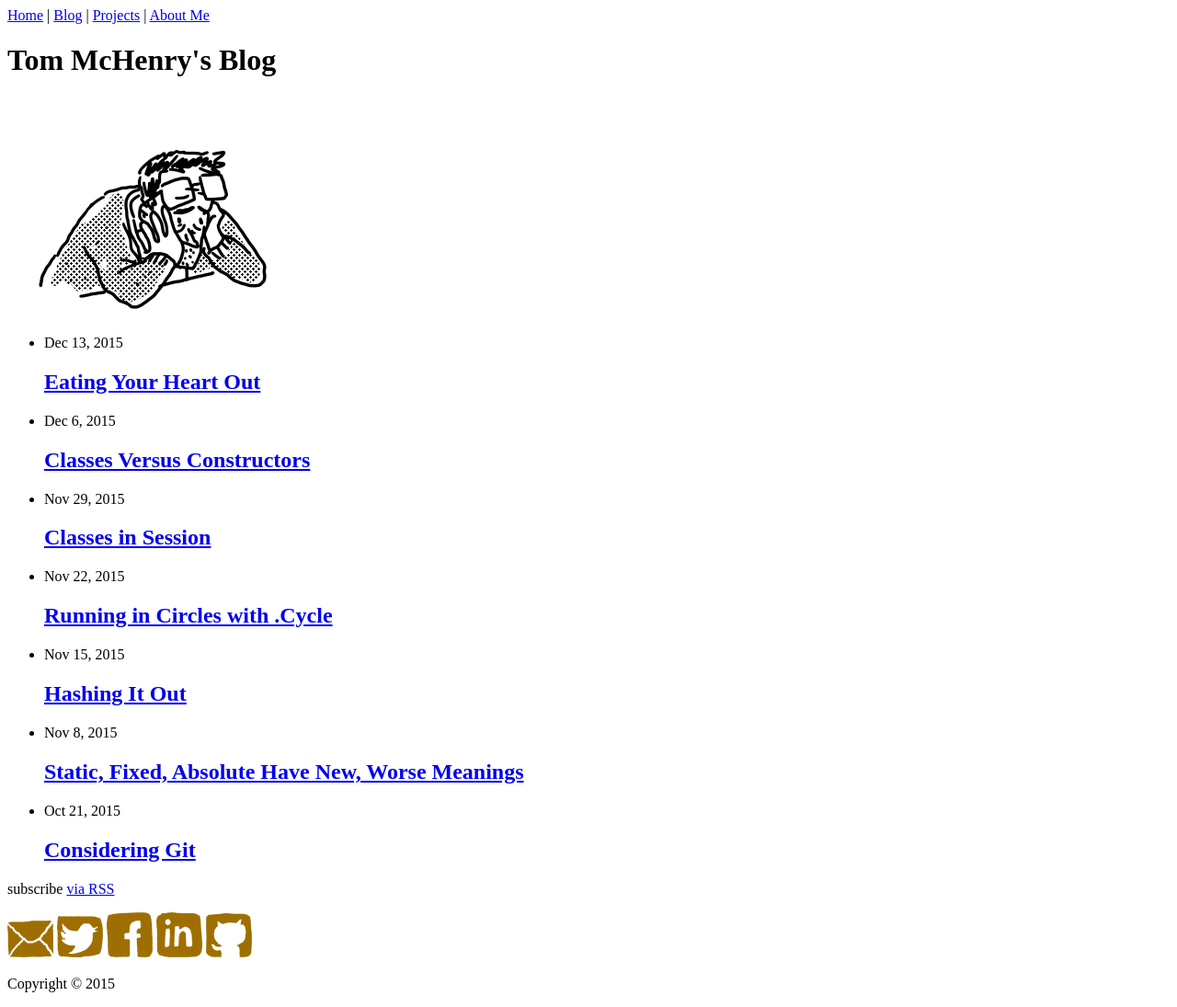
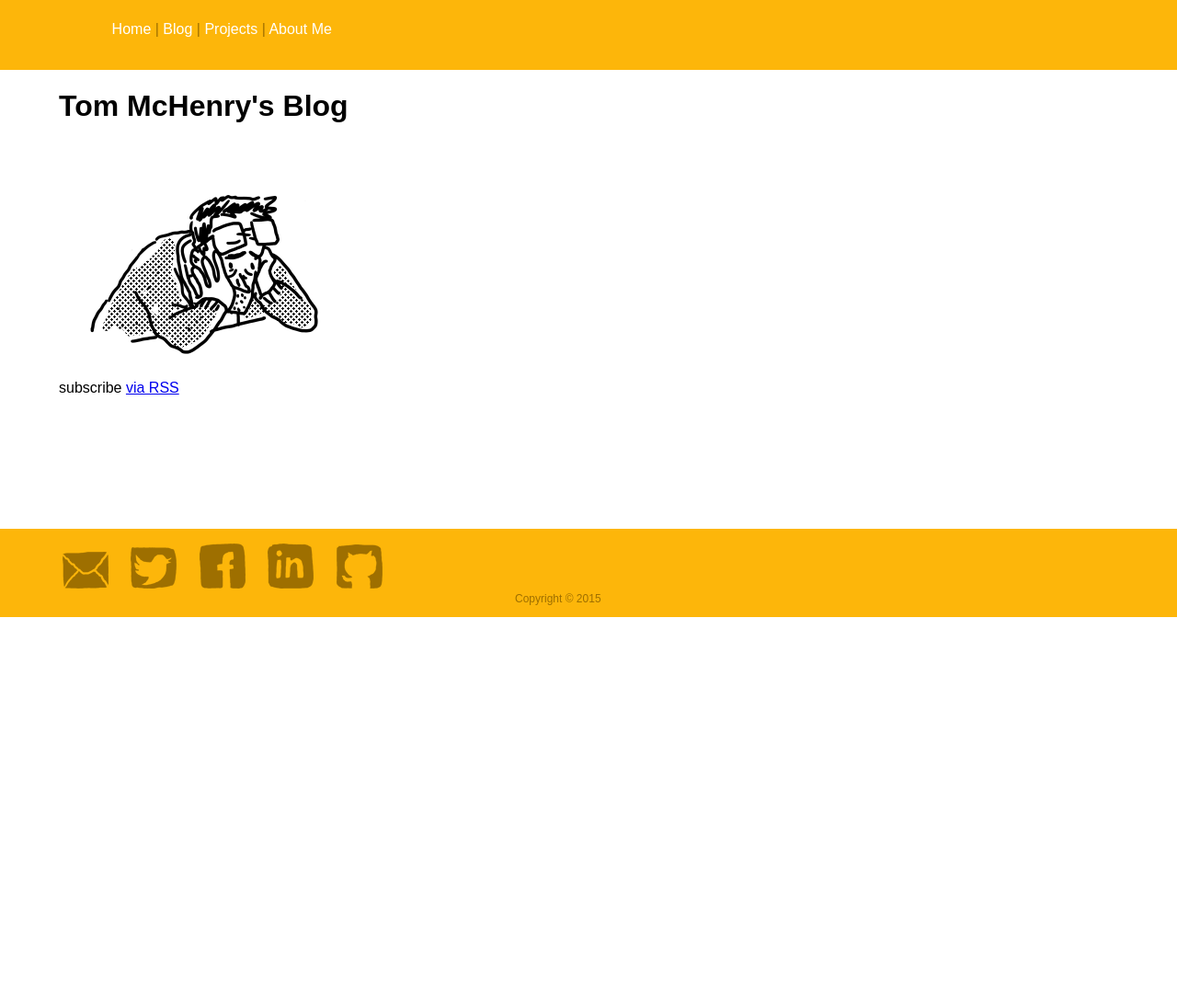
Before and after one commit to tommchenry/tommchenry.github.io, a Jekyll site: the page built from blog.html, in a window 1280 px wide. Shown: the whole page at 92% size. Built offline with Jekyll 4.4.1, drawn with Linux system fonts in a browser that asks for light colours; after the commit the page ends 900 px from its top, so only the background shows below that.

Commit message:
Correct Jekyll stylesheets.

````diff
--- a/_includes/header.html
+++ b/_includes/header.html
@@ -1,7 +1,7 @@
 <header>
 
   <nav>
-       <a href="/index.html">Home</a> | <a href="/blog/index.html">Blog</a> | <a href="/projects/index.html">Projects</a> | <a href="/about.html">About Me</a>
+       <a href="/index.html">Home</a> | <a href="blog.html">Blog</a> | <a href="/projects/index.html">Projects</a> | <a href="/about.html">About Me</a>
   </nav>
 
 
--- a/_posts/2015-10-21-considering-git.md
+++ /dev/null
@@ -1,24 +0,0 @@
----
-layout: post
-title: Considering Git
----
-
-#Considering Git
-
-##Week 1 Technical Blog
-
-####October 21, 2015
-
-**What are the benefits of version control?**
-
-Version control is a more robust way of saving your work over time. Where traditional saving overwrites the same file over and over, wiping away what the file used to say with what it says now, version control keeps a library of all the committed file states that have existed since the version control was first initialized. What's more it's not doing this for just one file in a project, but all the files specified for a given project, giving you access to the entire project as a timeline of changes, any one of which can be referenced again later.
-
-Version control also makes it easier for large teams to collaborate on projects, since anyone can copy the library of versions so far and start creating new branches to add updates or changes to what's been done.
-
-**How does git help you keep track of changes?**
-
-Git helps you track the changes that have been made to all files in a repository through git log. Here you can see all the commit messages, which (ideally) lay out what was added and updated in each successive commit, and who performed that commit. Git also tracks the number of lines that have been added or deleted, and allows you to check out any of these earlier commits and compare it to the commit you're currently working on.
-
-**Why use GitHub to store your code?**
-
-Github is a giant centralized directory of repositories. It's not only a handy (and free) offsite backup for your work, but also a way to track much of the same information you'd find in command line git in a pleasing graphical format, to find collaborators and similar projects, and to make your code available to interested users.
--- a/_posts/2015-11-08-fixed-static-absolute.md
+++ /dev/null
@@ -1,38 +0,0 @@
----
-layout: post
-title: Static, Fixed, Absolute Have New, Worse Meanings
----
-
-#CSS Concepts
-
-##Static, Fixed, Absolute Have New, Worse Meanings
-
-####November 8, 2015
-
-For me, one of the most difficult concepts to grasp in CSS is positioning. In general, the concept isn't difficult: positioning just refers to how parts of your HTML page should be displayed on the page. Position has four other properties associated with it: top, right, left and bottom. Adding values to these will adjust the positioning of the element. Just how it adjusts the position and what it positions them relative to depends on what value the position property has.
-
-In theory, you can use positioning to make any part of your HTML fall anywhere you need it to on the page. In practice, this is only possible if you know exactly what you're doing with the different possible values for the position property, and keeping them separate is where things get confusing. For one thing, "absolute," "fixed," and "static" are usually mean the same thing, but here mean three completely different things.
-
-**Static Positioning**
-
-Static positioning is the easiest to understand because it's the most basic. HTML elements position as static by default, so if you haven't ever set position values before, you've been working with static positioned elements. An element with static positioning isn't affected by top, right, left and bottom. Think of static as locking the element in place.
-
-**Relative Positioning**
-
-Relative positioning is the first position value to be affected by top, right, left and bottom. If you set position to relative, any values for top, right, left and bottom will nudge the HTML element that much from where it would otherwise appear if it still had static positioning. You're moving the HTML element relative to where it should appear.
-
-**Fixed Positioning**
-
-Fixed positioning doesn't take an element's original position into account at all. Instead, fixed position fixes the element in place on the browser window, even if the page is scrolled. The values of top, right, left and bottom now are used to glue the element that much from the top, left, right, and bottom of the window itself. So a position:fixed; element with a top value of 0 will be glued to the top of the browser window and stay there, even if the user scrolls down the page.
-
-**Absolute Positioning**
-
-Absolute positioning is the final position value and probably the most difficult to understand. Absolute positioning is the only position value to work off of the position values of other HTML elements on the page. For the first time, you have to think about the HTML elements that are wrapping the HTML element whose position you're adjusting. This means talking about how elements have parents.
-
-Every HTML element on a page has a parent element, and the easiest way to think about this concept is that an element's parent is the element that's wrapping it. On a simple page with only a `<main>` element, that `<main>` element's parent is the `<body>` tag, which wraps the whole page's content.
-
-Now, if an element's parent has a position value that is anything except static (remember: static just means the default position value), setting position:absolute; will adjust that element's position relative to the parent element.
-
-Remember how in fixed positioning, you were positioning the element relative to the browser window? Absolute positioning works as though the parent element is the browser window. So if you had a `<main>` element with a fixed position at the top of the screen, and inside it you had an `<article>` element with a position:absolute and bottom:0, the `<article>` element is going to stick to the bottom of the `<main>` element. If you set right to 0, the `<article>` element would stick to the right side of the `<main>` element.
-
-Absolute positioning is like trapping an element inside its parent like an element-based prison cell. Where relative and fixed positioning can move your elements anywhere you want them to go, absolute positioning makes sure they're only ever moving around inside their parent element.
--- a/_posts/2015-11-15-hashing-it-out.md
+++ /dev/null
@@ -1,34 +0,0 @@
----
-layout: post
-title: Hashing It Out
----
-
-#Hashing It Out
-
-##Hashes and Arrays in Ruby
-
-###November 11, 2015
-
-Hashes and arrays are both very similar concepts. Both are container objects -- literally objects to contain other objects (other stuff) -- and both are indexed, which means that they have a quick and easy way for you to access the stuff contained within them. Both can also grow or shrink in size as you need them to, which makes them very useful for all kinds of situations. In fact, both arrays and hashes are so similar, that Ruby has lots of built in ways to help you pass the collection of stuff contained within one to another and vice-versa because in practice both wind up being used fairly often and the ability to convert information from one to another became essential.
-
-That said, they are distinct types of object, which means they aren't so similar as to be the same thing. There are situations where an array is more useful than a hash just as there are situations where a hash is more useful than an array. To see why, let's look at each one specifically
-
-**Arrays**
-
-Arrays are container objects where the objects are kept in a particular order. Each object, when added to the array, is given a place in a kind of line. If you're new to programming languages this part might be kind of confusing, but the first object in line is number 0, the second is number 1, the third is number 2 and so on all the way to the end of the line and the end of the array.
-
-Now, at any time if you need a specific object from the line, you only need to request it by this number, its index. Unless you do something to alter the ordering or the objects in the array, you'll always be able to use an object by calling on this index. Say you had an array of the days of the week from Sunday to Saturday. Monday is always going to be the day with the index 1, and you can probably know that without opening up the program and looking at the array in detail. This is the sort of situation where having an array excels: it's a super efficient way to grab an object when you're sure if its place in line.
-
-But the index is limited to only integers. It's like if you had access to the library, but only by the Dewey Decimal number and no way to look up by subject, title, or author. Sure, an experienced librarian might know offhand that the novels are all in the 800s somewhere, but probably not the exact number for a certain novel. This hypothetical library has limited usability for the first-time user and isn't super readable.
-
-**Hashes**
-
-Hashes are container objects where the objects aren't kept in a strict order. Instead, each object when added to the hash is given a key. This key works almost exactly like an array's index, except that a key can have any sort of value from an integer (like an array index) to whole strings or any other object type. This allows you to set an explicit relationship between this key object and the value object.
-
-Now at any time, if you need a specific object from the hash, you only need to ask for it by its key. Even if additional keys and values are added, you can always reach the value again by calling on its key. Say we wanted to represent me as a hash. They key "name" could be given the value "Tom" and now whenever we needed to use my name, we'd only have to ask for my hash's name key and the hash would hand us back "Tom."
-
-Contrast this to an array where we'd have to remember which index number we stashed my name under: Was that index 0 or 1? Has anything happened in the program that shifted any of the key values in the array? So using hash keys becomes much more powerful for certain kinds of problems. You can even set default values that will return if your hash hasn't been fully fleshed out with all the correct values for each key yet -- maybe the example me hash is incomplete so asking for the key "age" would return the value "No age given" until I get around to adding an actual value later.
-
-This is all very powerful and may make plain old arrays seem kinda flimsy in comparison, but there's still a lot of value to be had in arrays. Remember the example of using an array of all the days of the week from Sunday to Saturday? There are always going to be seven days in a week, always in a certain order and we all know them in that order from a very young age. The more robust unordered container of a hash doesn't give us much more value for the added complexity. You'd need to declare keys for each day's value, but in an array the numbered index is given upon creation of the array.
-
-Hash keys are also limited by uniqueness. You can only have one key by a given value in a hash. I have two cats, so the me hash can't have a "cat" key, or I'll be leaving one of them out, which is a good way to get hissed at. Sure, we can make a cat-1 key and a cat-2 key, but you can probably see how this sort of thing can get out of hand very quickly.
--- a/_posts/2015-11-22-running-in-circles.md
+++ /dev/null
@@ -1,39 +0,0 @@
----
-layout: post
-title: Running in Circles with .Cycle
----
-
-#Running in Circles with .Cycle
-
-##An Enumerable Method
-
-####November 22, 2015
-
-![Enumerable Illustration](/imgs/enumerable-illustration.png)
-
-.cycle is an Enumerable method, so it runs on a collection object like an array or a hash. .cycle works by taking that collection object and running some block of code over each of the parts of the object multiple times. It will cycle through each item in the collection object as many times as you define. If you're familiar with some of the more advanced loop options in Ruby, .cycle works sort of like the .times loop and could work in many of the same situations but with collection objects. You can even run the .cycle through the object an infinite number of times if you don't specify an argument to the method.
-
-For example:
-
-```
-array = [1,2,3,4,5]
-
-array.cycle(2){|element| puts element + 1}
-```
-
-will return:
-
-```
-2
-3
-4
-5
-6
-2
-3
-4
-5
-6
-```
-
-Notice after the 6, the second cycle through the code block begins. Also notice that the second code block also puts 2, 3, 4, 5, 6, not 3,4,5,6,7 as you might expect. .cycle loops through the elements, but does not change them or save the new values created.
--- a/_posts/2015-11-29-classes-in-session.md
+++ /dev/null
@@ -1,12 +0,0 @@
----
-layout: post
-title: Classes in Session
----
-
-#Classes in Session
-
-##A Beginner's Guide to Ruby's Classes
-
-####November 29, 2015
-
-![Classes Illustration](/imgs/ruby-classes-illustration.png)
--- a/_posts/2015-12-06-classes-versus-constructors.md
+++ /dev/null
@@ -1,40 +0,0 @@
----
-layout: post
-title: Classes Versus Constructors
----
-
-#Classes Versus Constructors
-
-##Ruby classes vs. JavaScript constructor functions
-
-###December 6, 2015
-
-In both Ruby and Javascript, once you get beyond a certain point of complexity, you'll probably want the abilty to produce many instances of the same kind of object. Last week I talked about how Ruby classes are a lot like blueprints for a house or the template for a comics page and how having this plan to work off of means that we can make more and more of the same general object instances with new kinds of specific values. Javascript can kind of do the same thing (but not exactly) by using constructor functions.
-
-The terminology constructor function is easier to remember than "class" because the name tells you what you can expect the function to do: construct an object. When you write a constructor function, you're telling Javascript how to build that object's default instance. You can then interact with and update individual instances without necessarily updating all the instances of that same object. Again, this is all very much like a class in Ruby.
-
-####Syntax
-
-#####Ruby Class
-
-{% highlight ruby %}
-class myObjects
-  def initialize(instance_variable)
-    @instance_variable = instance_variable
-  end
-{% endhighlight %}
-
-#####Javascript Constructor Function
-
-{% highlight javascript %}
-function myObjects(instanceVariable){
-  this.instanceVariable = instanceVariable;
-}
-{% endhighlight %}
-Notice the many similarities between these two. After the first line in the Ruby example specifically declares a class of myObjects, the two can be laid next to each other and compared easily. The Ruby def is used to define a method, much how the Javascript function is used to define a function in Javascript. Both are then passed instance_variable as an argument in Ruby or a parameter in Javascript. We then set this value equal to a property that each instance of our object will have. In Ruby we declare a special variable, an instance variable with @instance_variable. In Javascript, we also declare a special kind of variable but the syntax is slightly different: this tells Javascript that this particular value of the property will belong to this particular instance of the object. Imagine telling your constructor function "This time the value of the property will be what's passed in as a parameter.
-
-####Differences
-
-Even though I took pains to lay out how classes in Ruby are used to produce objects, weirdly enough, classes are themselves also objects. Because Ruby classes are objects that are so widely used, Ruby provides a whole bunch of built-in methods and properties for these special class objects.
-
-However, Javascript constructors aren't these robust special objects. They're just functions like other functions, they just happen to produce instances of objects. At our level, the similarities overwhelm the differences, but these Javascript constructor functions wind up being a much more basic version of Ruby classes until you flesh them out with additional properties and methods.
--- a/_posts/2015-12-13-eating-your-heart-out.md
+++ /dev/null
@@ -1,32 +0,0 @@
----
-layout: post
-title: Eating Your Heart Out
----
-
-#Eating Your Heart Out
-
-##Recursion and You (and Recursion)
-
-####December 13, 2015
-
-#####Base Case
-
-If now you feel you understand the basics of recursion, stop reading.
-
-#####Other Cases
-
-Recursion is the snake swallowing its own tail. It's a video camera filming a screen that's displaying the feed from the video camera. It's a story about a dark and stormy night where a vampire tells a story about a dark and stormy night where a vampire tells a story about a dark and stormy night where -- you get the idea.
-
-See how I had to cut off with that last example, or it could run forever? That's the secret to recursion. Remember when we first learned about while loops and there was the dire warning that you have to have some sort of iterator or break on a while loop or it will run forever?
-
-Recursion essentially harnesses the power of infinite loop errors and uses it for good.
-
-We do this by having a function call itself inside itself. The method will run and at some point call the method within itself which will then call the method within that version of the method. You're probably thinking, "Won't that break everything?" And it will!
-
-The secret of recursion and what keeps it from being an infinite loop is the base case. The base case is the most basic possible return value. If you're recursioning a giant list of numbers, it's probably the zero or one value. The base case of the snake eating its tail is when there's no more snake to eat. The base case of the vampire telling a story about a dark and stormy night is my "--you get the idea" (the point where my patience for retyping the phrase hit zero).
-
-The base case is the first thing you'll want to work out. Then you have to work out the rules that apply to all the other cases before the case calls itself again. If this seems confusing, another way to think of it is that some programming languages don't have for loops and rely on recursion to loop. For a virtual for loop, the base case would be when i = 0 and the final value is returned. The other cases would be to perform any steps you want performed, subtract 1 from i and then call the function again inside itself.
-
-The most difficult prongs of recusion are that you have to take the kinds of loops you normally consider and invert them and you have to work out the syntax to insure that what you will pass up from the many levels deep will be correct.
-
-After you've finished reading this primer on the concept of recursion, check out [this article]().
--- /dev/null
+++ b/css/default.css
@@ -0,0 +1,120 @@
+html {
+  font-family: Arial, sans-serif;
+}
+
+body {
+  padding:0;
+  margin:0;
+}
+
+nav {
+  padding: 2% 5% 3% 5%;
+  color: #9E6F00;
+}
+
+header nav a:link{
+  text-decoration: none;
+  color: #ffffff;
+}
+
+header nav a:hover{
+  text-decoration:none;
+  color: gray;
+}
+
+header nav a:visited{
+  color: #FFFFFF;
+}
+
+header {
+  display: block;
+  padding: 0 5% 0 5%;
+  background-color: #fdb60a;
+}
+
+header a:link{
+  color: #27467e;
+  text-decoration: none;
+}
+
+header a:hover{
+  color: #9E6F00;
+}
+
+header a:visited{
+  color: #27467e;
+}
+
+.bio-text {
+  width:300px;
+  display: inline-block;
+  position: static;
+  vertical-align: top;
+  padding-right: 2%;
+}
+
+header h1{
+  font-family: Helvetica;
+  font-size: 3.0em;
+  letter-spacing: -3px;
+}
+
+header h2{
+ font-family: Arial;
+ font-size: 1.25em;
+ color: #515151;
+}
+
+header h3{
+  padding:0;
+  margin:0;
+}
+
+header img{
+  display:inline-block;
+  margin: 0;
+  padding: 3% 0 0 0;
+}
+
+header ul{
+  display:inline-block;
+  vertical-align: top;
+}
+
+main {
+  padding: 0 5% 10% 5%;
+}
+
+.home {
+  padding: 0 5% 10% 5%;
+}
+
+footer {
+  background-color: #fdb60a;
+  width: 100%;
+  height: 5em;
+  padding: 1em 0 0 3em;
+}
+
+footer p{
+  font-size: 0.75em;
+  margin: auto;
+  width: 20%;
+  color: #9E6F00;
+}
+
+footer img{
+  padding-left: 20px;
+}
+
+footer a:link{
+  color:#9E6F00;
+  font-size: 0.75em;
+}
+
+footer a:visited{
+  color:#9E6F00;
+}
+footer a:hover{
+  color: gray;
+}
````
Also changed, not shown: 2015-11-8-positioning.md (deleted, +0 -38 lines).
